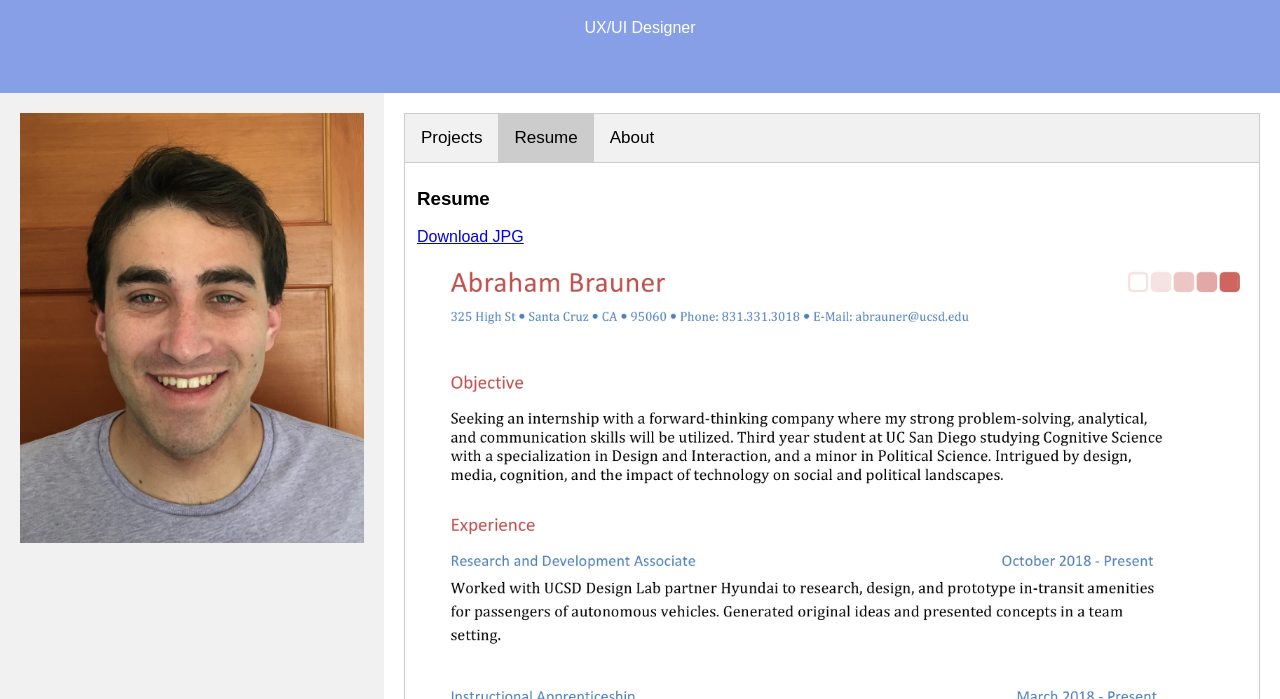
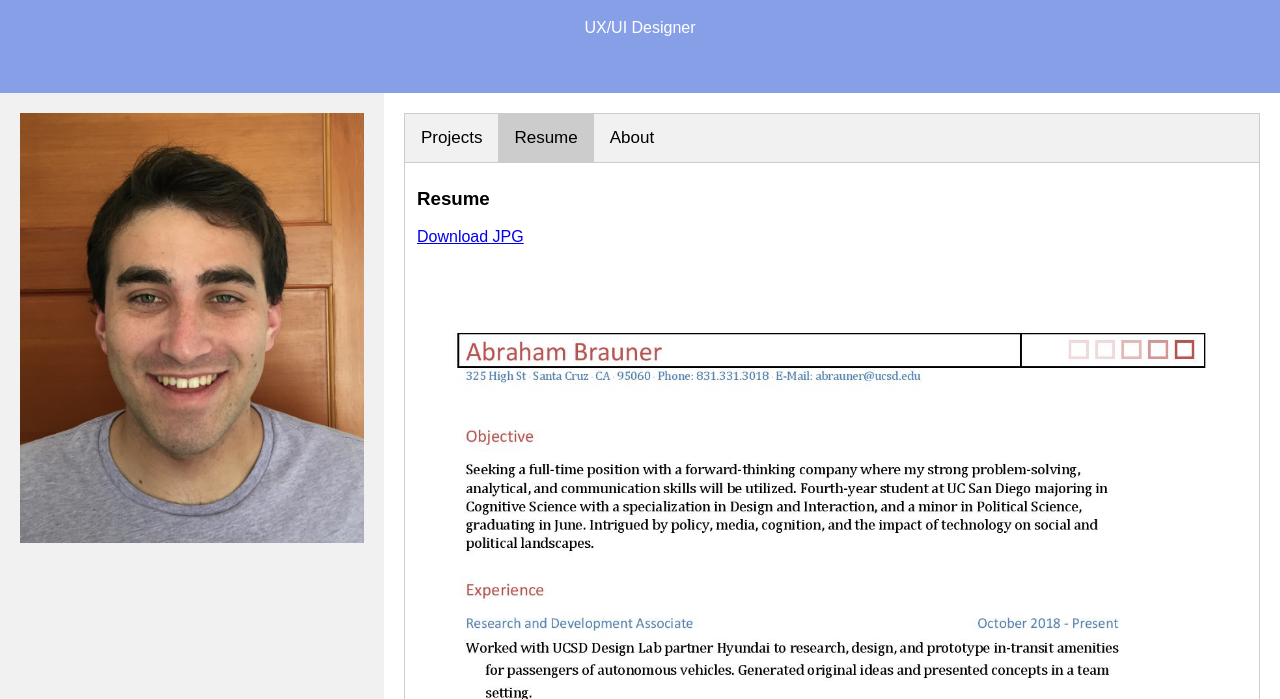
Before and after one commit to AbrahamBrauner/AbrahamBrauner.github.io, a plain HTML site: page index.html in a window 1280 px wide. Both pictures are taken after a click on the button "Resume". Shown: the part 101-800 px from the top of the page. Drawn offline with Linux system fonts and the light colour scheme.

Commit message:
updating resume

```diff
--- a/index.html
+++ b/index.html
@@ -186,16 +186,16 @@ img.ex1:hover {
 
     <div id="Resume" class="tabcontent">
       <h3>Resume</h3>
-      <a href="Abraham-Brauner-Resume-2019-e.jpg" download="Abraham-Brauner-Resume-2019-e.jpg">Download JPG</a>
+      <a href="Abraham Brauner Resume-page-001.jpg" download="Abraham Brauner Resume-page-001.jpg">Download JPG</a>
       <br>
       <br>
 
-      <img src="Abraham-Brauner-Resume-2019-e.jpg" style="width:100%">
+      <img src="Abraham Brauner Resume-page-001.jpg" style="width:100%">
     </div>
 
     <div id="About" class="tabcontent">
       <h3>About</h3>
-      <p>Hi, I'm Abraham, a third year student at UC San Diego, studying cognitive science with a specialization in design and interaction and a minor in political science.
+      <p>Hi, I'm Abraham, a fourth year student at UC San Diego, studying cognitive science with a specialization in design and interaction and a minor in political science.
         My interests include technology, games, media, politics, and design.
       </p>
 
```
Also changed, not shown: Abraham Brauner Resume-page-001.jpg (added), 1 other file.
